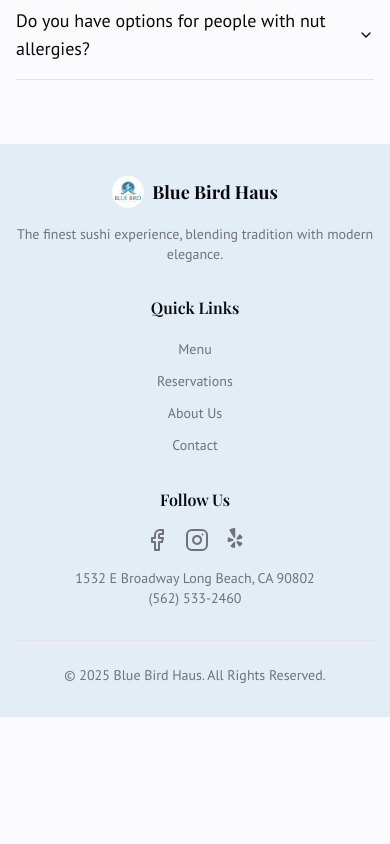
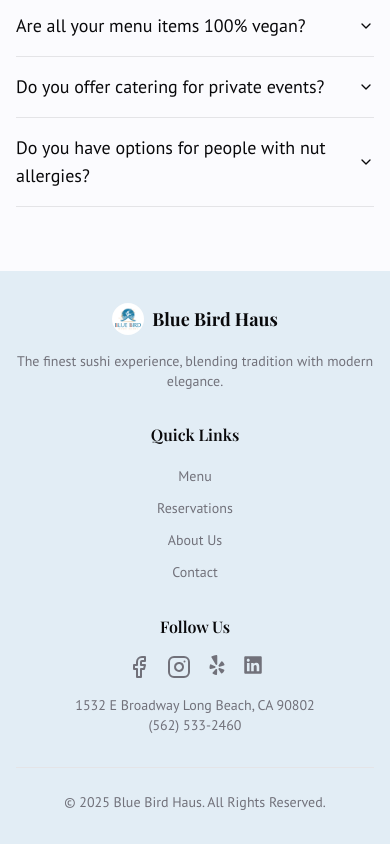
Before and after one commit to SawSimonLinn/bluebirdhaussushi, a Next.js app: page / in a window 390 px wide. Shown: the part 4090-4934 px from the top of the page. Before the commit the page ends 4807 px from the top, so only its background shows below. Built offline with nearby package versions, Linux system fonts and the light colour scheme; a web font is replaced by a local one.

Commit message:
fixing mobile responsive

```diff
--- a/src/app/page.tsx
+++ b/src/app/page.tsx
@@ -126,7 +126,7 @@
   return (
     <div className="flex flex-col min-h-screen">
       <main className="flex-1">
-        <section className="relative h-[60vh] md:h-[80vh] flex items-center justify-center text-center text-white overflow-hidden">
+        <section className="relative h-[75vh] md:h-[80vh] flex items-center justify-center text-center text-white overflow-hidden">
           {/* 🔁 Background Carousel */}
           <div className="embla absolute inset-0 z-0" ref={emblaRef}>
             <div className="embla__container flex h-full">
--- a/src/components/layout/Footer.tsx
+++ b/src/components/layout/Footer.tsx
@@ -1,6 +1,6 @@
 import Link from "next/link";
 import { Facebook, Instagram, Twitter, UtensilsCrossed } from "lucide-react";
-import { FaYelp } from "react-icons/fa";
+import { FaYelp, FaLinkedin } from "react-icons/fa";
 import Image from "next/image";
 
 export function Footer() {
@@ -87,6 +87,13 @@
               >
                 <FaYelp className="w-5 h-5" />
               </a>
+              <a
+                href="https://www.linkedin.com/in/sawsimonlinn/"
+                target="_blank"
+                className="text-muted-foreground hover:text-primary"
+              >
+                <FaLinkedin className="w-5 h-5" />
+              </a>
             </div>
             <p className="text-sm text-muted-foreground mt-4">
               1532 E Broadway Long Beach, CA 90802
```
